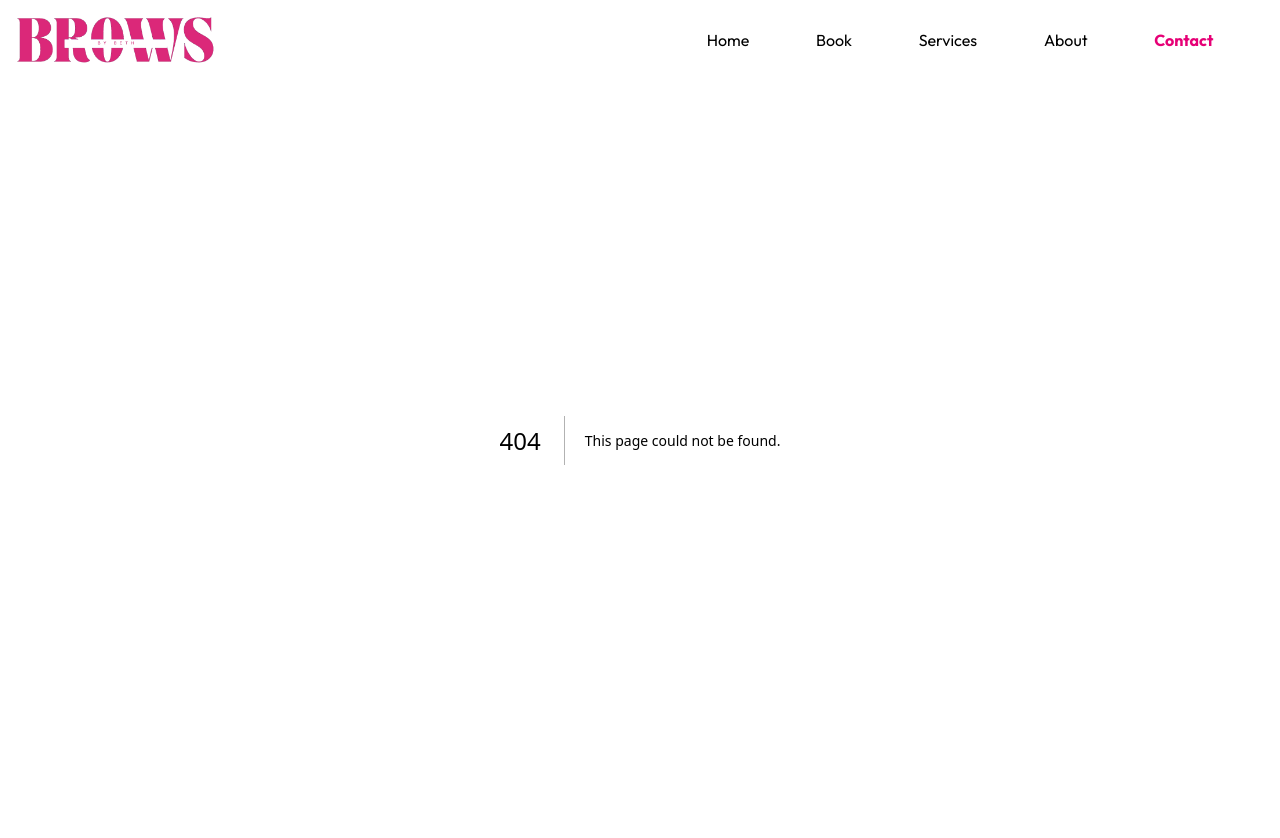
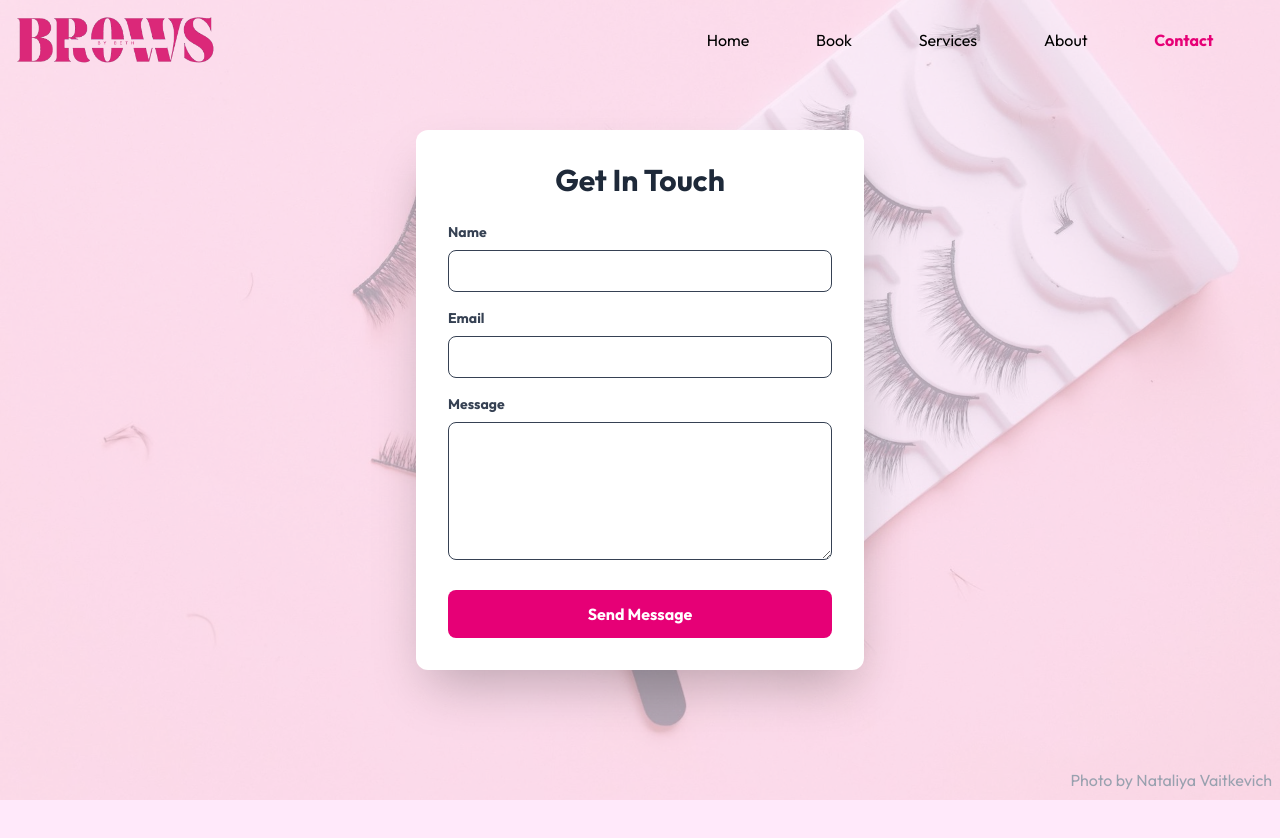
Before and after one commit to Remitito/brows-by-beth, a Next.js app: page /contact in a window 1280 px wide. Before the commit this address had no page. After the commit the page ends 800 px from the top, so only its background shows below. Built offline with nearby package versions, Linux system fonts and the light colour scheme.

Commit message:
Client side of Contact Form

```diff
--- /dev/null
+++ b/app/contact/page.tsx
@@ -0,0 +1,86 @@
+import React from "react";
+import Image from "next/image";
+
+const page = () => {
+  return (
+    <div className="md:h-screen justify-center items-center flex-col flex w-full">
+      <Image
+        src="/images/contactBig.webp"
+        alt="Lashes and beauty tools on a pink background"
+        fill
+        className="object-cover opacity-30"
+        priority
+      />
+      <div className="z-10 flex mt-20 items-center justify-center h-full w-full p-4 sm:p-6">
+        <form className="bg-white p-6 sm:p-8 rounded-xl shadow-2xl w-full max-w-md">
+          <h1 className="text-2xl sm:text-3xl font-bold text-center mb-6 text-gray-800">
+            Get In Touch
+          </h1>
+
+          <div className="mb-4">
+            <label
+              htmlFor="name"
+              className="block text-gray-700 text-sm font-bold mb-2"
+            >
+              Name
+            </label>
+            <input
+              type="text"
+              id="name"
+              name="name"
+              className="w-full px-3 py-2 border rounded-lg text-gray-700 focus:outline-none focus:ring-2 focus:ring-pink-500"
+              required
+            />
+          </div>
+
+          <div className="mb-4">
+            <label
+              htmlFor="email"
+              className="block text-gray-700 text-sm font-bold mb-2"
+            >
+              Email
+            </label>
+            <input
+              type="email"
+              id="email"
+              name="email"
+              className="w-full px-3 py-2 border rounded-lg text-gray-700 focus:outline-none focus:ring-2 focus:ring-pink-500"
+              required
+            />
+          </div>
+
+          <div className="mb-6">
+            <label
+              htmlFor="message"
+              className="block text-gray-700 text-sm font-bold mb-2"
+            >
+              Message
+            </label>
+            <textarea
+              id="message"
+              name="message"
+              rows={5}
+              className="w-full px-3 py-2 border rounded-lg text-gray-700 focus:outline-none focus:ring-2 focus:ring-pink-500"
+              required
+            ></textarea>
+          </div>
+
+          <button
+            type="submit"
+            className="w-full bg-pink-600 text-white font-bold py-3 px-4 rounded-lg hover:bg-pink-700 transition-colors duration-300"
+          >
+            Send Message
+          </button>
+        </form>
+      </div>
+      <a
+        href="https://www.pexels.com/photo/false-eyelashes-on-pink-surface-8558535/"
+        className="absolute bottom-2 right-2 text-gray-400 sm:hover:text-gray-700"
+      >
+        Photo by Nataliya Vaitkevich
+      </a>
+    </div>
+  );
+};
+
+export default page;
--- a/components/MobileNavbar.tsx
+++ b/components/MobileNavbar.tsx
@@ -41,10 +41,12 @@ const MobileNavbar = () => {
 
   const OverLay = () => {
     return (
-      <div className={`fixed md:hidden h-screen w-screen bg-soft-pink z-50`}>
+      <div className={`fixed md:hidden h-screen w-screen bg-soft-pink z-40`}>
         <ul
           className={`flex flex-col ${
-            pathname == "/" ? "mt-[20vh]" : "mt-[10vh]"
+            pathname == "/" || pathname == "/contact"
+              ? "mt-[20vh]"
+              : "mt-[10vh]"
           } justify-evenly items-center w-full h-1/2`}
         >
           {navLinks.map((link) => (
@@ -73,8 +75,8 @@ const MobileNavbar = () => {
     <>
       <div
         className={`items-center ${
-          pathname == "/" && "fixed"
-        } md:hidden flex flex-row justify-between w-full z-40 h-[10vh]`}
+          pathname === "/" || pathname === "/contact" ? "fixed" : ""
+        } md:hidden flex flex-row justify-between w-full z-50 h-[10vh]`}
       >
         {!isHomePage ? (
           <Link
--- a/components/WebNavbar.tsx
+++ b/components/WebNavbar.tsx
@@ -18,7 +18,7 @@ const WebNavbar = () => {
   return (
     <div
       className={`items-center ${
-        pathname == "/" && "fixed"
+        (pathname == "/" || pathname == "/contact") && "fixed"
       } hidden md:flex flex-row justify-between w-full z-50 h-[10vh]`}
     >
       {pathname != "/" ? (
```
Also changed, not shown: tsconfig.json (+7 -1 lines), public/images/contactBig.webp (added), public/images/contactSmall.webp (added).
